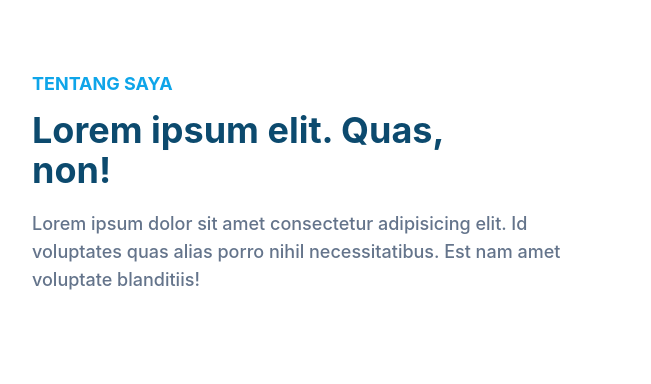
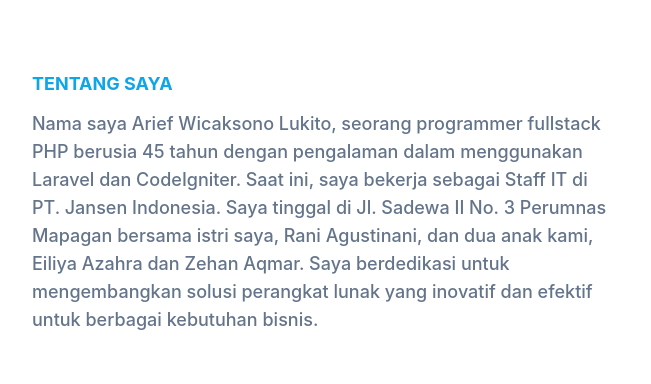
Before and after one commit to ariefwl/portfolio, a website: page index.html in a window 1280 px wide. Shown: the part 568-952 px from the top of the page, 0-651 px from the left. Drawn offline with Linux system fonts and the light colour scheme.

Commit message:
Update index.html

```diff
--- a/index.html
+++ b/index.html
@@ -80,8 +80,7 @@
             <div class="flex flex-wrap">
                 <div class="w-full px-4 mb-10 lg:w-1/2">
                     <h4 class="font-bold uppercase text-primary text-lg mb-3">Tentang Saya</h4>
-                    <h2 class="font-bold text-dark text-3xl mb-5 max-w-md lg:text-4xl">Lorem ipsum elit. Quas, non!</h2>
-                    <p class="font-medium text-base text-secondary max-w-xl lg:text-lg">Lorem ipsum dolor sit amet consectetur adipisicing elit. Id voluptates quas alias porro nihil necessitatibus. Est nam amet voluptate blanditiis!</p>
+                    <p class="font-medium text-base text-secondary max-w-xl lg:text-lg">Nama saya Arief Wicaksono Lukito, seorang programmer fullstack PHP berusia 45 tahun dengan pengalaman dalam menggunakan Laravel dan CodeIgniter. Saat ini, saya bekerja sebagai Staff IT di PT. Jansen Indonesia. Saya tinggal di Jl. Sadewa II No. 3 Perumnas Mapagan bersama istri saya, Rani Agustinani, dan dua anak kami, Eiliya Azahra dan Zehan Aqmar. Saya berdedikasi untuk mengembangkan solusi perangkat lunak yang inovatif dan efektif untuk berbagai kebutuhan bisnis.</p>
                 </div>
                 <div class="w-full px-4 lg:w-1/2">
                     <h3 class="font-semibold text-dark text-2xl mb-4 lg:pt-10">Mari berteman</h3>
```
